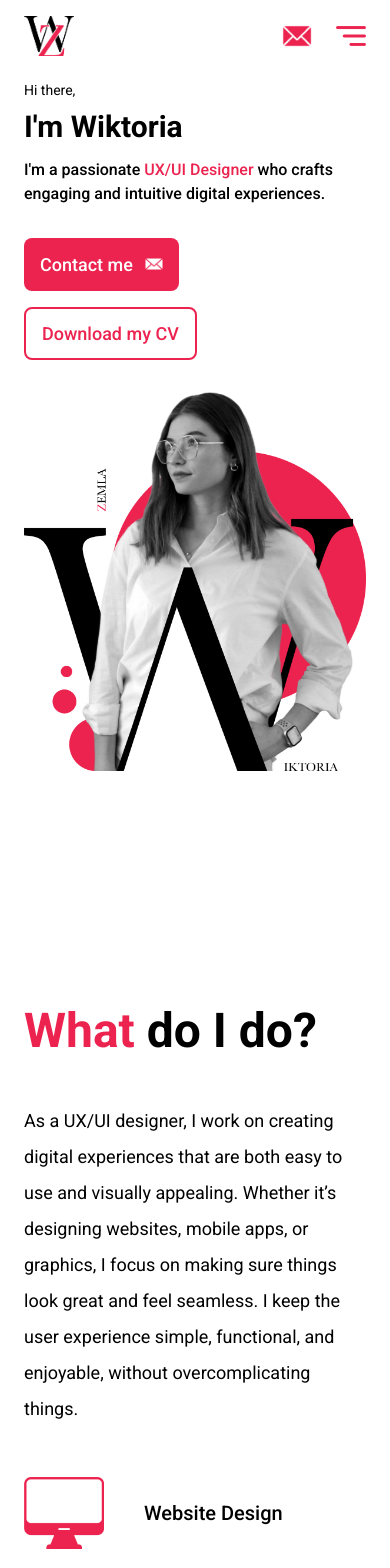
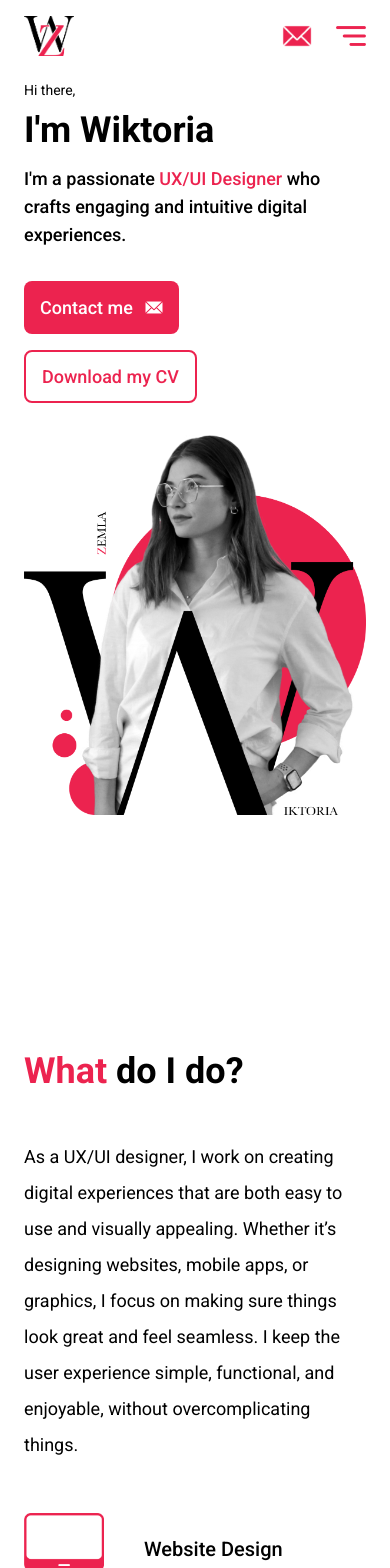
Before and after one commit to FZasada/wz-tailwind-portfolio, a React (Vite) app: page / in a window 390 px wide. Shown: the top 1568 px of the page. Built offline with nearby package versions, Linux system fonts and the light colour scheme.

Commit message:
Add consistency in mobile font size

```diff
--- a/src/components/pages/home/Hero.jsx
+++ b/src/components/pages/home/Hero.jsx
@@ -30,10 +30,10 @@ const Hero = () => {
               <h4 className="text-sm lg:text-[18px] mb-2 lg:mb-[6px]">
                 Hi there,
               </h4>
-              <h1 className="mb-3 lg:mb-[12px] text-3xl lg:text-[72px] font-bold leading-tight">
+              <h1 className="mb-3 lg:mb-[12px] text-4xl lg:text-[72px] font-bold leading-tight">
                 I&apos;m Wiktoria
               </h1>
-              <span className="pb-8 lg:pb-16 text-base lg:text-[24px] font-medium block">
+              <span className="pb-8 lg:pb-16 text-lg lg:text-[24px] font-medium block">
                 I&apos;m a passionate <span className="text-primary">UX/UI Designer</span> who crafts engaging and intuitive digital experiences.
               </span>
               {/* No need for extra motion.div wrapper here */}
--- a/src/components/pages/home/Projects.jsx
+++ b/src/components/pages/home/Projects.jsx
@@ -15,7 +15,7 @@ const Projects = ({ title, projects }) => {
             viewport={{ once: true, amount: 0.2 }}
             className='flex flex-col pb-4 items-center'>
             {title && <h2
-                className='my-8 text-center text-[48px] font-bold'>{ title }</h2>
+                className='my-8 text-center text-4xl lg:text-[48px] font-bold'>{ title }</h2>
             }
             <div className="flex lg:flex-row flex-col gap-[48px]">
                 {projects.map((project, index) => (
--- a/src/components/pages/home/WhatIDo.jsx
+++ b/src/components/pages/home/WhatIDo.jsx
@@ -50,7 +50,7 @@ const WhatIDo = () => {
                 </div>
             </div>
             <div className="flex flex-col gap-12 w-full lg:w-1/2">
-                <h2 className="text-5xl font-bold"><span className="text-primary">What</span> do I do?</h2>
+                <h2 className="text-4xl lg:text-5xl font-bold"><span className="text-primary">What</span> do I do?</h2>
                 <p className="text-lg/9">{WHATDOIDO}</p>
             </div>
         </div>
```
